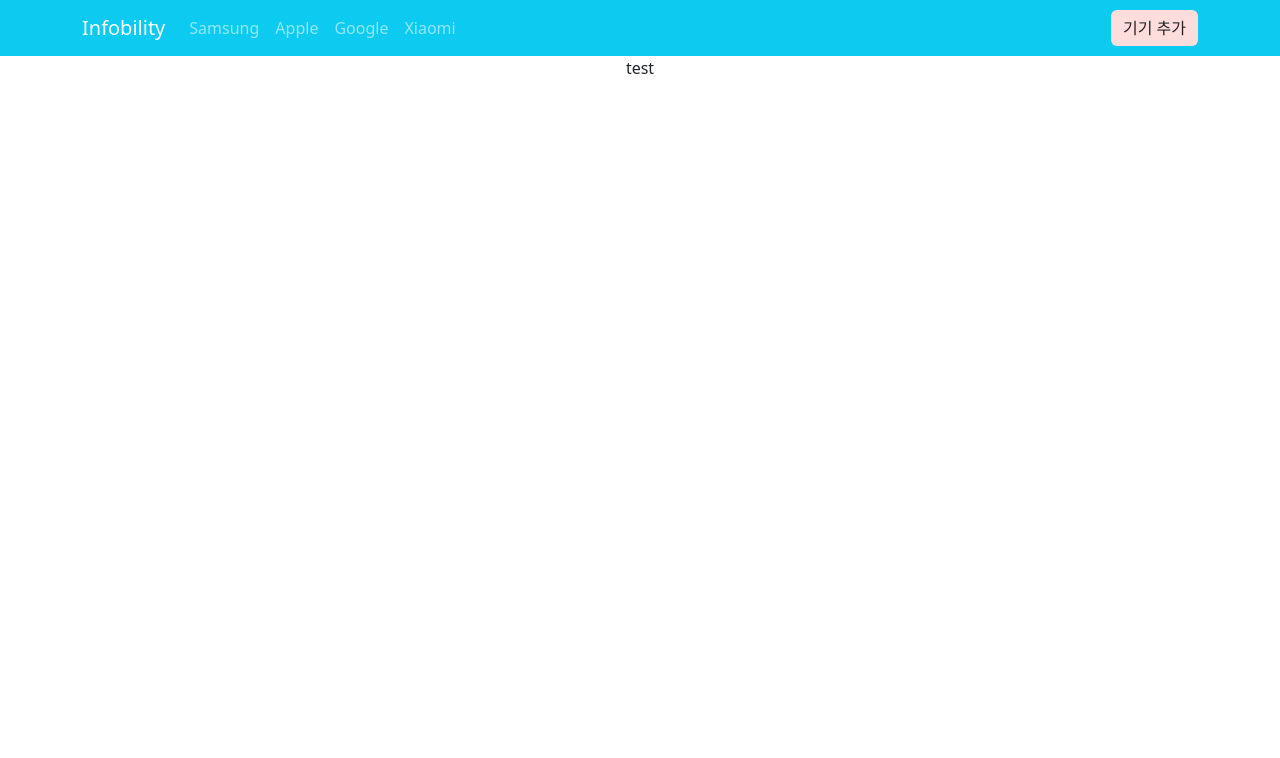
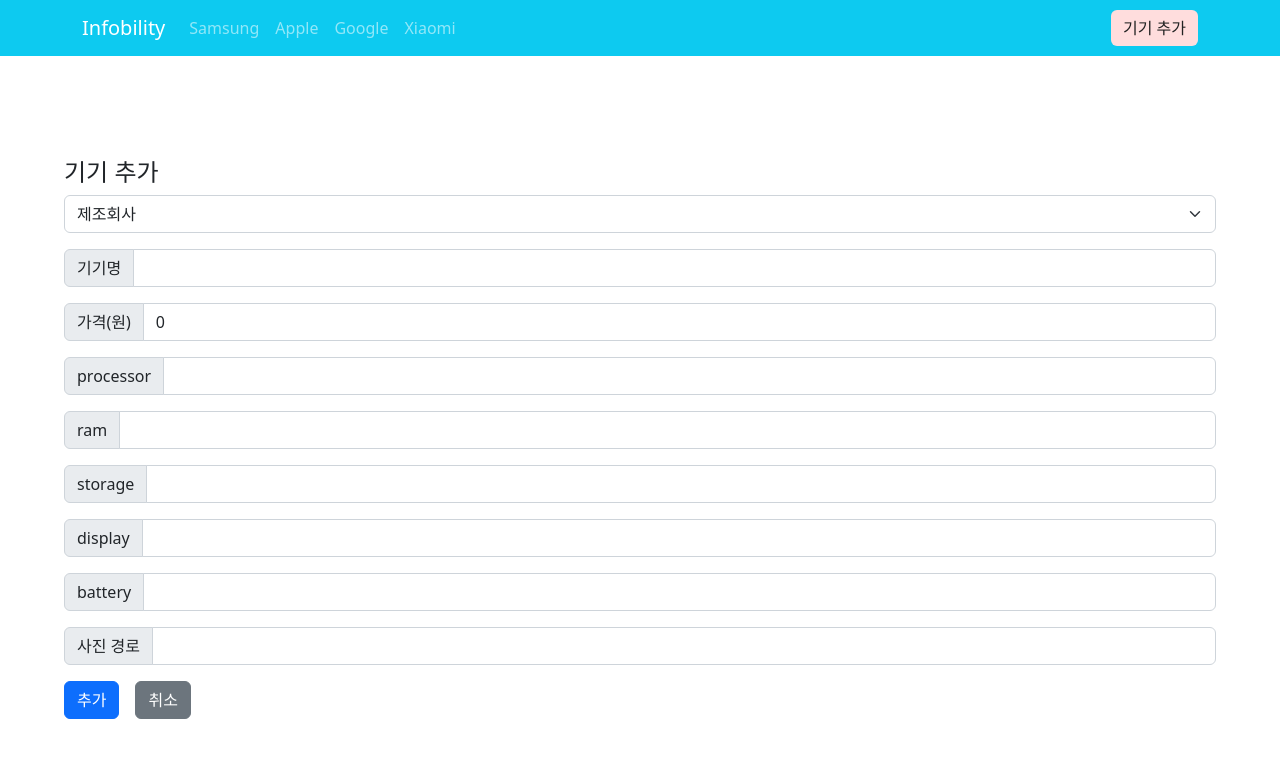
Before and after one commit to gdaegeun539/daegeun_free_fe, a React (Vite) app: page /device/add in a window 1280 px wide. Shown: the top 758 px of the page. Built offline with nearby package versions, Linux system fonts and the light colour scheme; a web font is replaced by a local one.

Commit message:
[ADD] 기기 데이터 추가 페이지 추가

```diff
--- a/src/pages/DeviceAddPage.jsx
+++ b/src/pages/DeviceAddPage.jsx
@@ -1,10 +1,139 @@
+import { useState } from "react";
+import { useNavigate } from "react-router-dom";
+
+import { InputGroup, Form, Button } from "react-bootstrap";
+
 import MyNavBar from "./components/MyNavbar";
+import deiceToServer from "../logic/deviceToServer";
 
 const DeviceAddPage = () => {
+  const navigate = useNavigate();
+
+  const [company, setCompany] = useState("");
+  const [devName, setDevName] = useState("");
+  const [price, setPrice] = useState(0);
+  const [processor, setProcessor] = useState("");
+  const [ram, setRam] = useState("");
+  const [storage, setStorage] = useState("");
+  const [display, setDisplay] = useState("");
+  const [battery, setBattery] = useState("");
+  const [photoPath, setPhotoPath] = useState("");
+
+  const companyChange = (event) => {
+    setCompany(event.target.value);
+  };
+  const devNameChange = (event) => {
+    setDevName(event.target.value);
+  };
+  const priceChange = (event) => {
+    setPrice(parseInt(event.target.value));
+  };
+  const processorChange = (event) => {
+    setProcessor(event.target.value);
+  };
+  const ramChange = (event) => {
+    setRam(event.target.value);
+  };
+  const storageChange = (event) => {
+    setStorage(event.target.value);
+  };
+  const displayChange = (event) => {
+    setDisplay(event.target.value);
+  };
+  const batteryChange = (event) => {
+    setBattery(event.target.value);
+  };
+  const photoPatheChange = (event) => {
+    setPhotoPath(event.target.value);
+  };
   return (
     <>
       <MyNavBar />
-      <div>test</div>
+      <div className="detail-main">
+        <div
+          style={{
+            width: "100%",
+            height: "4vh",
+            textAlign: "start",
+          }}>
+          <h4>기기 추가</h4>
+          <div>
+            <Form.Select
+              className="mb-3"
+              value={company}
+              onChange={companyChange}>
+              <option>제조회사</option>
+              <option value="samsung">삼성</option>
+              <option value="google">구글</option>
+              <option value="apple">애플</option>
+              <option value="xiaomi">샤오미</option>
+            </Form.Select>
+            <InputGroup className="mb-3">
+              <InputGroup.Text>기기명</InputGroup.Text>
+              <Form.Control value={devName} onChange={devNameChange} />
+            </InputGroup>
+            <InputGroup className="mb-3">
+              <InputGroup.Text>가격(원)</InputGroup.Text>
+              <Form.Control value={price} onChange={priceChange} />
+            </InputGroup>
+            <InputGroup className="mb-3">
+              <InputGroup.Text>processor</InputGroup.Text>
+              <Form.Control value={processor} onChange={processorChange} />
+            </InputGroup>
+            <InputGroup className="mb-3">
+              <InputGroup.Text>ram</InputGroup.Text>
+              <Form.Control value={ram} onChange={ramChange} />
+            </InputGroup>
+            <InputGroup className="mb-3">
+              <InputGroup.Text>storage</InputGroup.Text>
+              <Form.Control value={storage} onChange={storageChange} />
+            </InputGroup>
+            <InputGroup className="mb-3">
+              <InputGroup.Text>display</InputGroup.Text>
+              <Form.Control value={display} onChange={displayChange} />
+            </InputGroup>
+            <InputGroup className="mb-3">
+              <InputGroup.Text>battery</InputGroup.Text>
+              <Form.Control value={battery} onChange={batteryChange} />
+            </InputGroup>
+            <InputGroup className="mb-3">
+              <InputGroup.Text>사진 경로</InputGroup.Text>
+              <Form.Control value={photoPath} onChange={photoPatheChange} />
+            </InputGroup>
+            <Button
+              variant="primary"
+              className="me-3"
+              onClick={async () => {
+                let rslt = await deiceToServer(
+                  company,
+                  devName,
+                  price,
+                  processor,
+                  ram,
+                  storage,
+                  display,
+                  battery,
+                  photoPath
+                );
+                if (rslt) {
+                  alert("추가되었습니다.");
+                  navigate("/");
+                } else {
+                  alert("사이트에서 문제가 발생했습니다.");
+                }
+              }}>
+              추가
+            </Button>
+            <Button
+              variant="secondary"
+              onClick={() => {
+                navigate("/");
+              }}>
+              취소
+            </Button>
+          </div>
+        </div>
+      </div>
     </>
   );
 };
```
